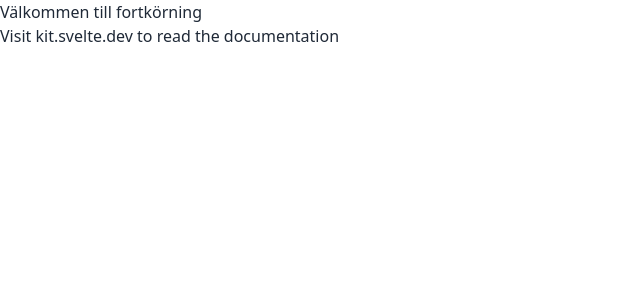
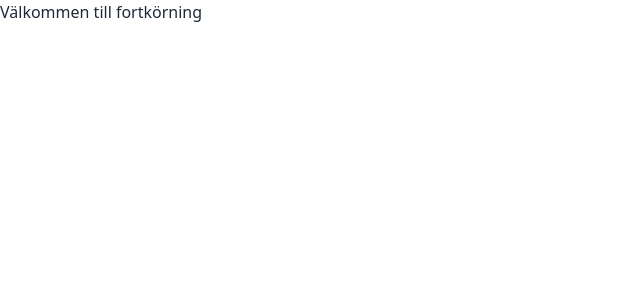
Before and after one commit to leonardwarner/fortkorning, a SvelteKit app: page / in a window 1280 px wide. Shown: the top 300 px of the page, without its empty margins (0-640 px from the left). Built offline with nearby package versions, Linux system fonts and the light colour scheme.

Commit message:
Deleting link to svelte

```diff
--- a/src/routes/+page.svelte
+++ b/src/routes/+page.svelte
@@ -1,2 +1 @@
 <h1>Välkommen till fortkörning</h1>
-<p>Visit <a href="https://kit.svelte.dev">kit.svelte.dev</a> to read the documentation</p>
```
